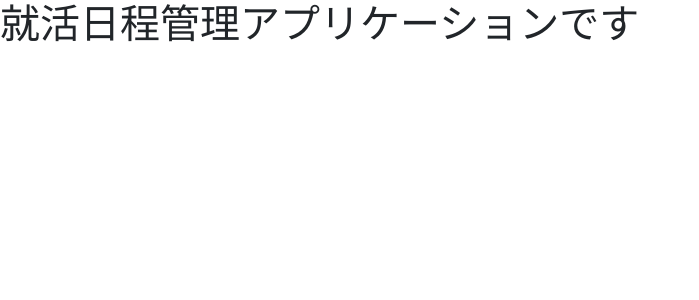
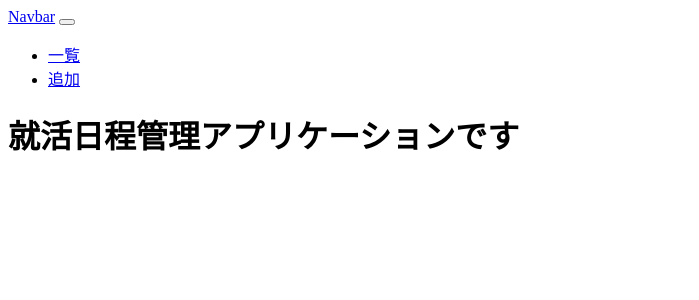
Before and after one commit to Katsuharuby/portofolio_sample, a Django app: page /manage_app/ in a window 1280 px wide. Shown: the top 300 px of the page, without its empty margins (0-699 px from the left). Run offline with Django 4.2, Linux system fonts and the light colour scheme; data that the repository does not hold is empty; some libraries are stand-ins or nearby versions.

Commit message:
change settings py add static/manage_app/css  and style.css

```diff
--- a/manage_app/templates/manage_app/base.html
+++ b/manage_app/templates/manage_app/base.html
@@ -5,11 +5,30 @@
     <meta http-equiv="X-UA-Compatible" content="IE=edge">
     <meta name="viewport" content="width=device-width, initial-scale=1.0">
     <title>就活日程管理アプリケーション</title>
-    <link rel="stylesheet" href="https://stackpath.bootstrapcdn.com/bootstrap/4.2.1/css/bootstrap.min.css" integrity="sha384-GJzZqFGwb1QTTN6wy59ffF1BuGJpLSa9DkKMp0DgiMDm4iYMj70gZWKYbI706tWS" crossorigin="anonymous">
-    <link rel="stylesheet" href="style.css">
+    {% load static %}
+    <link rel="stylesheet" href="{% static 'manage_app/css/style.css' %}">
+
     {% block extracss %} {% endblock %}
 </head>
 <body>
+    <nav class="navbar navbar-expand-lg bg-body-tertiary">
+        <div class="container-fluid">
+          <a class="navbar-brand" href="#">Navbar</a>
+          <button class="navbar-toggler" type="button" data-bs-toggle="collapse" data-bs-target="#navbarNav" aria-controls="navbarNav" aria-expanded="false" aria-label="Toggle navigation">
+            <span class="navbar-toggler-icon"></span>
+          </button>
+          <div class="collapse navbar-collapse" id="navbarNav">
+            <ul class="navbar-nav">
+              <li class="nav-item">
+                <a class="nav-link active" aria-current="page" href="#">一覧</a>
+              </li>
+              <li class="nav-item">
+                <a class="nav-link" href="#">追加</a>
+              </li>
+            </ul>
+          </div>
+        </div>
+      </nav>
 {% block content %}
 {% endblock %}
 {% block extrajs %}
--- a/manage_app/templates/manage_app/day_list.html
+++ b/manage_app/templates/manage_app/day_list.html
@@ -1,4 +1,7 @@
 {% extends 'manage_app/base.html' %}
 {% block content %}
 <h1>就活日程管理アプリケーションです</h1>
+{% for day in day_list %}
+<h2>{{day.title}}</h2>
+{% endfor %}
 {% endblock %}
--- a/manage_app/urls.py
+++ b/manage_app/urls.py
@@ -1,6 +1,7 @@
 from django.urls import path
 from .import views
-app_name='manage_app'
+app_name='manage_app/'
+
 urlpatterns=[
     path('',views.index,name='index'),
     path('add/',views.add,name='add'),
--- a/manage_app/views.py
+++ b/manage_app/views.py
@@ -1,11 +1,19 @@
-from django.shortcuts import render
+from django.shortcuts import render,redirect
 from .forms import DayCreateForm
+from .models import Day
 
 def index(request):
-    return render(request,'manage_app/day_list.html')
+    context={
+        'day_list':Day.objects.all()
+    }
+    return render(request,'manage_app/day_list.html',context)
 
 def add(request):
+    form = DayCreateForm(request.POST or None)
+    if request.method=='POST' and form.is_valid():
+        form.save
+        return redirect('diary:index')
     context={
-        'form':DayCreateForm()
+        'form':form
     }
     return render(request,'manage_app/day_form.html',context)
--- a/project/settings.py
+++ b/project/settings.py
@@ -122,3 +122,9 @@ STATIC_URL = 'static/'
 # https://docs.djangoproject.com/en/4.1/ref/settings/#default-auto-field
 
 DEFAULT_AUTO_FIELD = 'django.db.models.BigAutoField'
+
+STATIC_URL = '/static/'
+
+STATICFILES_DIRS = [
+    BASE_DIR / "static",
+]
```
Also changed, not shown: static/manage_app/css/style.css (added).
